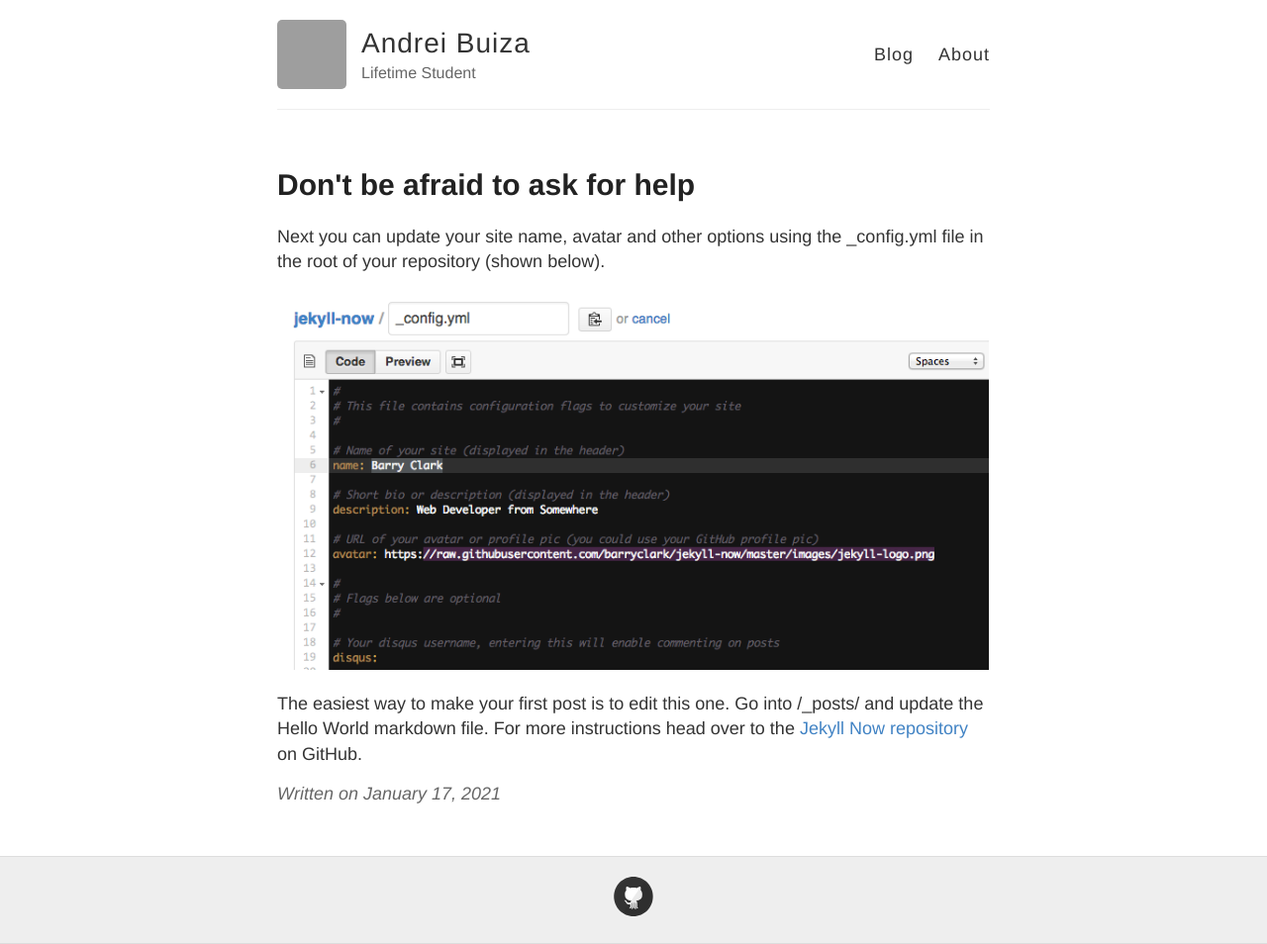
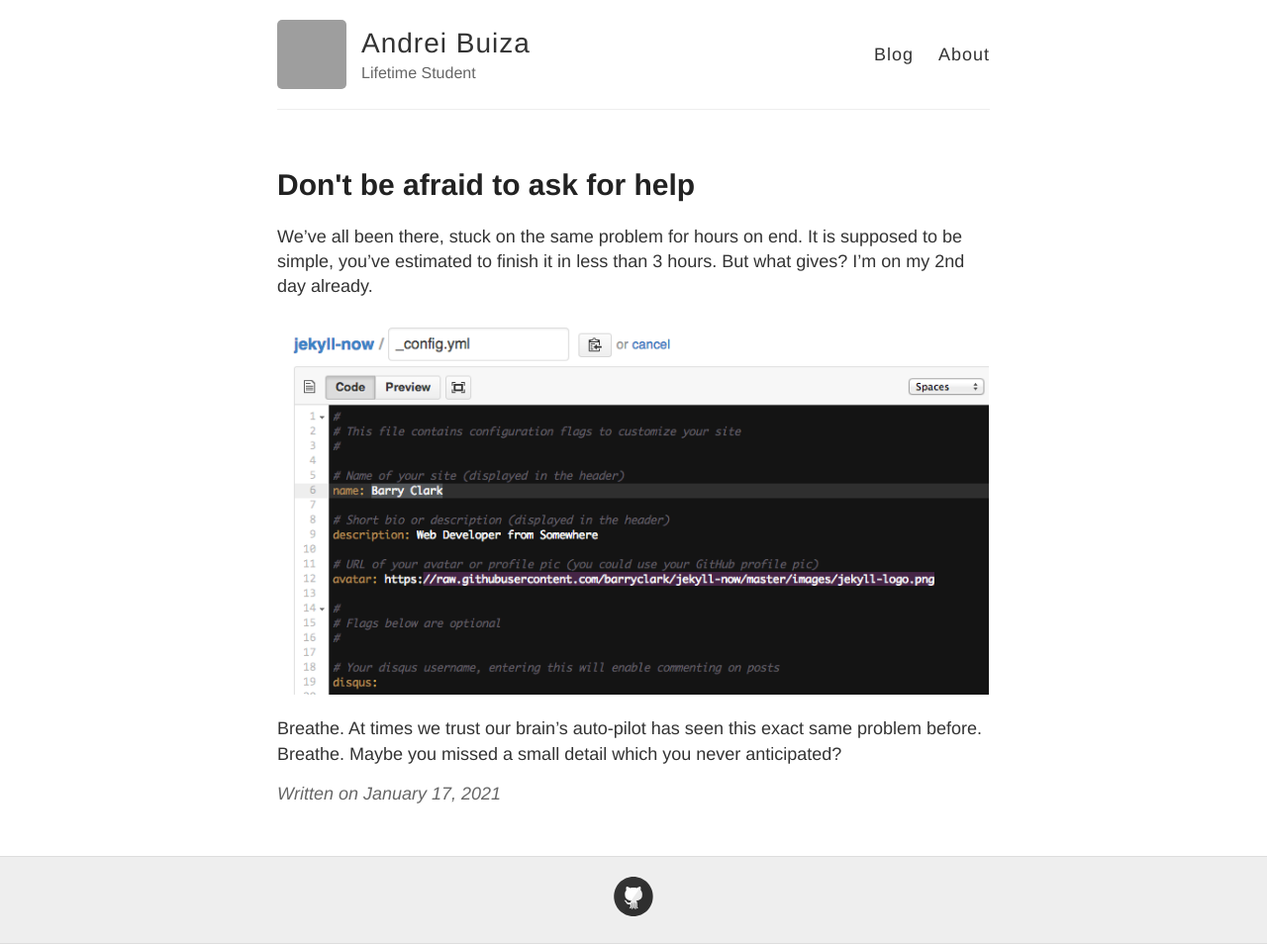
Before and after one commit to MrBuggySan/mrbuggsan.github.io, a Jekyll site: the page built from _posts/2021-1-17-Hello-World Again.md, in a window 1280 px wide. Shown: the whole page at 99% size. Built offline with Jekyll 4.4.1, drawn with Linux system fonts in a browser that asks for light colours; grey boxes are pictures that could not be loaded.

Commit message:
My first post

```diff
--- a/_posts/2021-1-17-Hello-World Again.md
+++ b/_posts/2021-1-17-Hello-World Again.md
@@ -1,10 +1,11 @@
 ---
 layout: post
 title: Don't be afraid to ask for help
+published: true
 ---
 
-Next you can update your site name, avatar and other options using the _config.yml file in the root of your repository (shown below).
+We've all been there, stuck on the same problem for hours on end. It is supposed to be simple, you've estimated to finish it in less than 3 hours. But what gives? I'm on my 2nd day already.
 
 ![_config.yml]({{ site.baseurl }}/images/config.png)
 
-The easiest way to make your first post is to edit this one. Go into /_posts/ and update the Hello World markdown file. For more instructions head over to the [Jekyll Now repository](https://github.com/barryclark/jekyll-now) on GitHub.
+Breathe. At times we trust our brain's auto-pilot has seen this exact same problem before. Breathe. Maybe you missed a small detail which you never anticipated?
```
